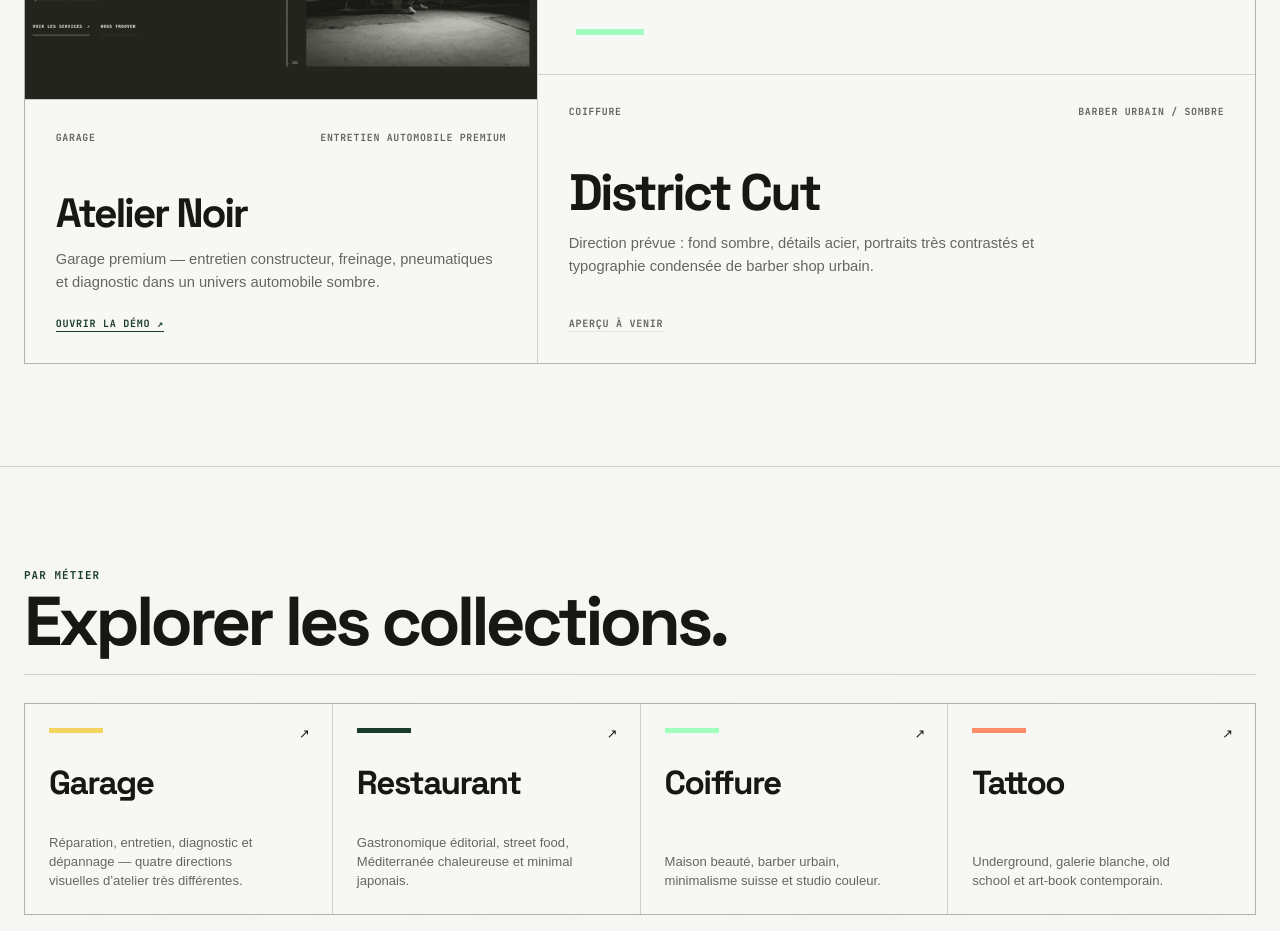
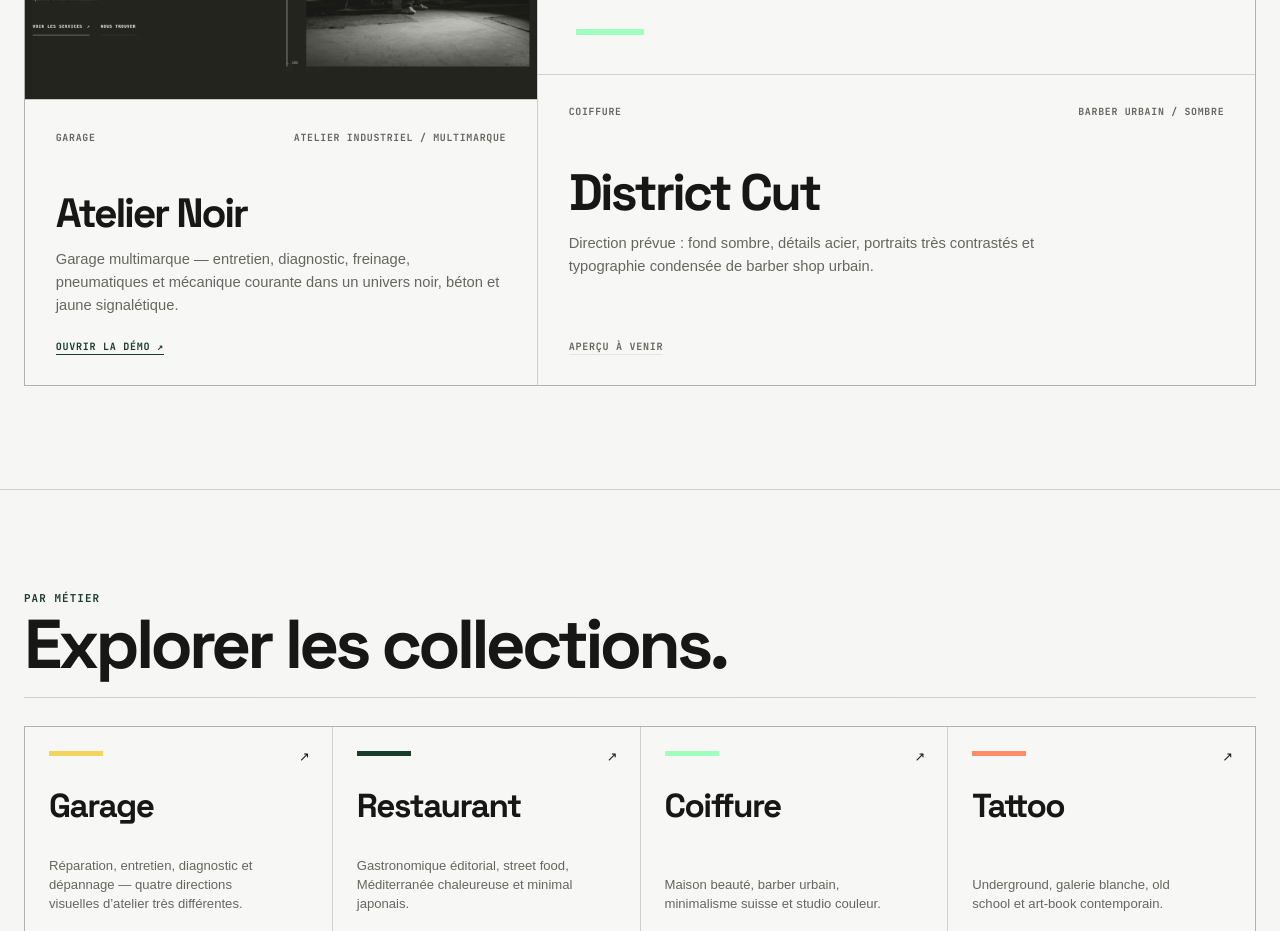
Before and after one commit to maxberck/portfolio-sites, a Next.js app: page / in a window 1280 px wide. Shown: the part 2120-3051 px from the top of the page. Built offline with nearby package versions, Linux system fonts and the light colour scheme; no server answers.

Commit message:
content: update Garage 01 portfolio direction

```diff
--- a/src/portfolio/data/sites.ts
+++ b/src/portfolio/data/sites.ts
@@ -51,13 +51,13 @@ export const portfolioSites: PortfolioSite[] = [
     id: "garage-01",
     name: "Atelier Noir",
     category: "garage",
-    direction: "Entretien automobile premium",
-    summary: "Garage premium — entretien constructeur, freinage, pneumatiques et diagnostic dans un univers automobile sombre.",
+    direction: "Atelier industriel / multimarque",
+    summary: "Garage multimarque — entretien, diagnostic, freinage, pneumatiques et mécanique courante dans un univers noir, béton et jaune signalétique.",
     href: "/sites/garage-01",
     status: "available",
     preview: {
       src: "/previews/garage-01-home.webp",
-      alt: "Aperçu de la page d'accueil sombre et technique du garage Atelier Noir",
+      alt: "Aperçu de la page d'accueil industrielle du garage multimarque Atelier Noir",
       width: 1440,
       height: 1000,
       focalPosition: "center top",
```
